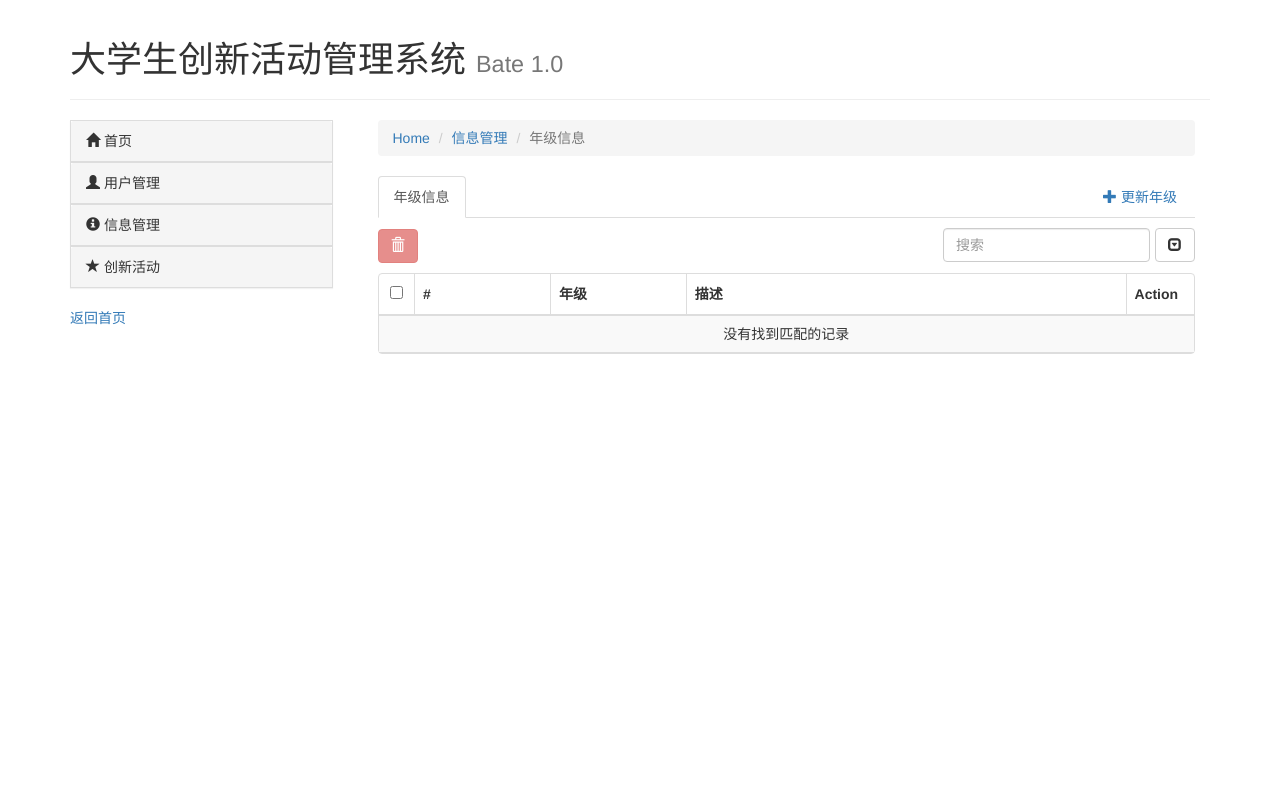
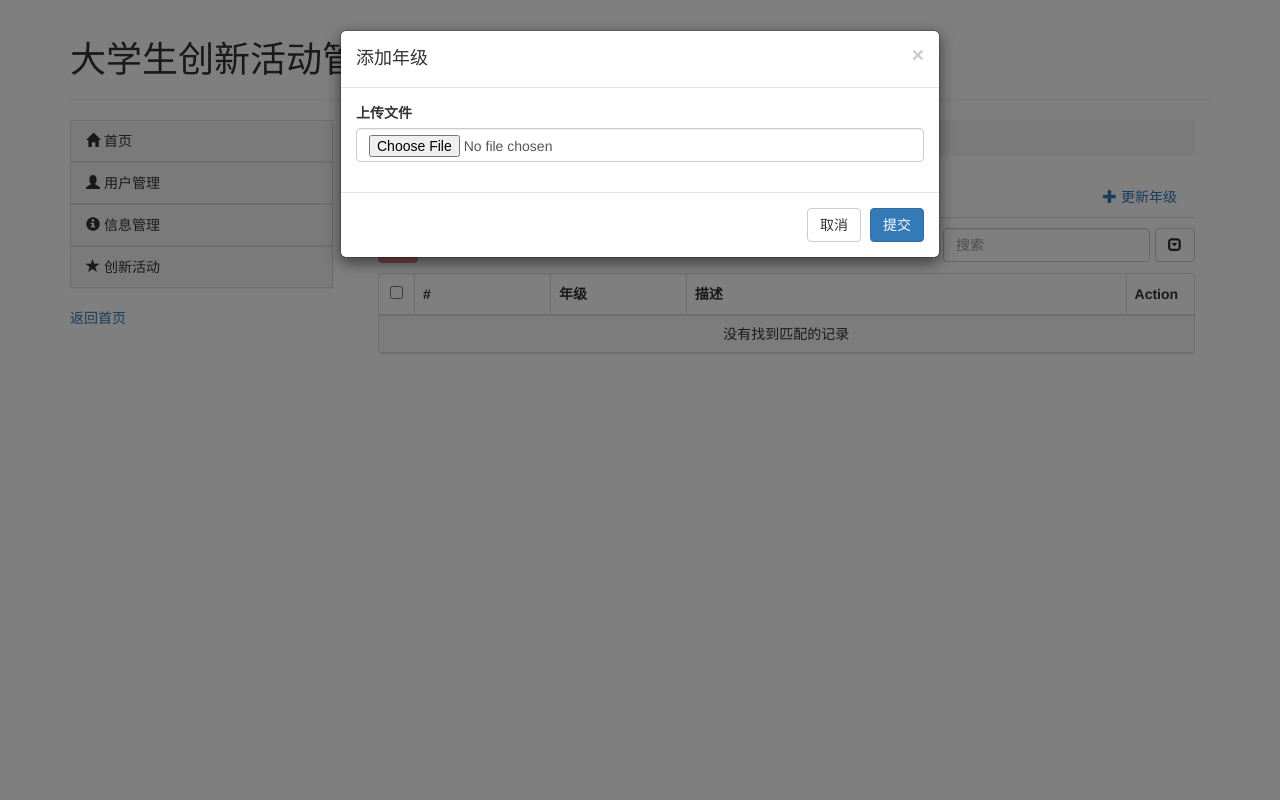
Before and after one commit to Coderhypo/UIAMS, a Flask app: page /admin/grade in a window 1280 px wide, after a click on "更新年级". Run offline with Flask 2, Linux system fonts and the light colour scheme; a user stored in the database is signed in; data that the repository does not hold is empty; some libraries are stand-ins or nearby versions.

Commit message:
添加年级modal

```diff
--- a/app/templates/admin/grade.html
+++ b/app/templates/admin/grade.html
@@ -66,6 +66,29 @@
   </div>
 
 <!-- modal -->
+
+    <div class="modal fade" id="updateGrade" tabindex="-1" role="dialog" aria-labelledby="myModalLabel" aria-hidden="true">
+      <div class="modal-dialog">
+        <div class="modal-content">
+          <div class="modal-header">
+            <button type="button" class="close" data-dismiss="modal" aria-label="Close"><span aria-hidden="true">&times;</span></button>
+            <h4 class="modal-title" id="myModalLabel">添加年级</h4>
+          </div>
+          <form class="form" method="post" action="/admin/grade/_insert" enctype="multipart/form-data">
+            <div class="modal-body">
+              <div class="form-group">
+                <label class="control-label">上传文件</label>
+                <input class="form-control" type="file" name="file"></input>
+              </div>
+            </div>
+            <div class="modal-footer">
+              <button type="button" class="btn btn-default" data-dismiss="modal">取消</button>
+              <button type="submit" class="btn btn-primary">提交</button>
+            </div>
+          </form>
+        </div>
+      </div>
+    </div>
 
   {% for grade in grades %}
 
```
